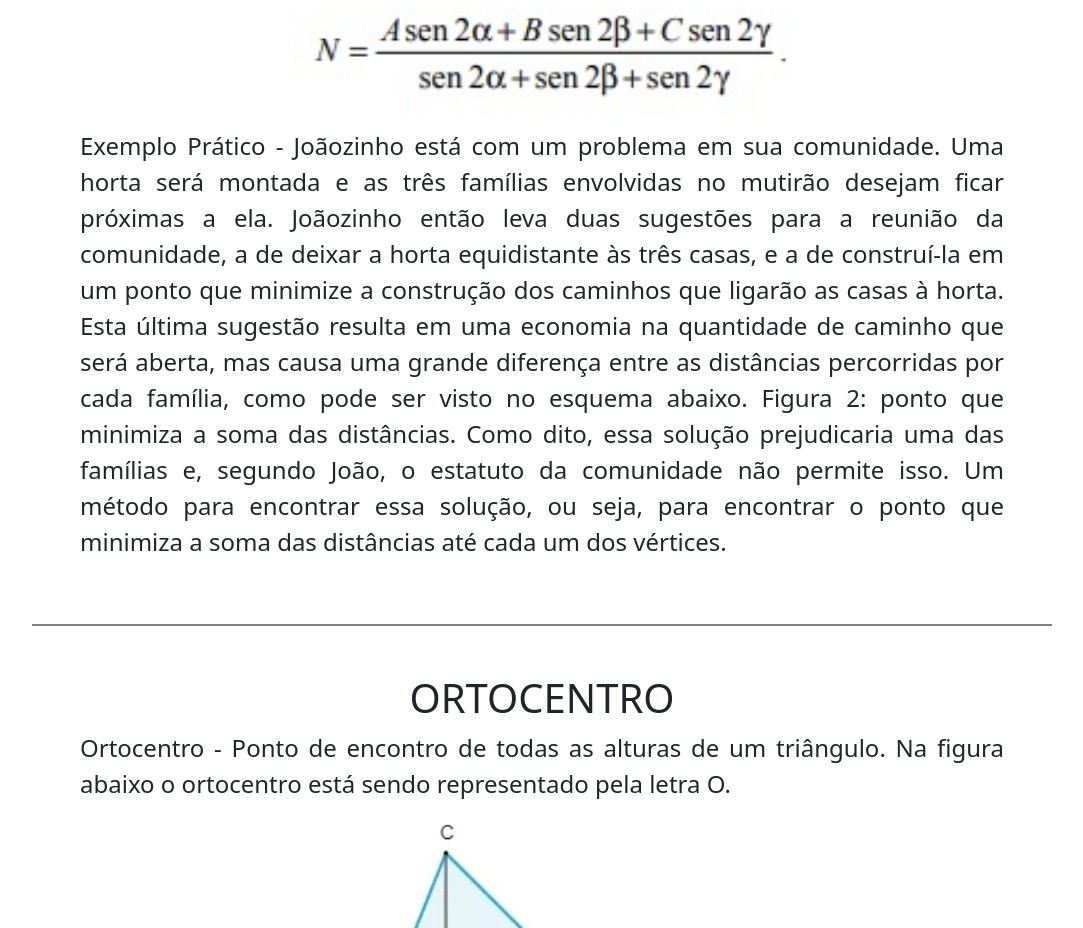
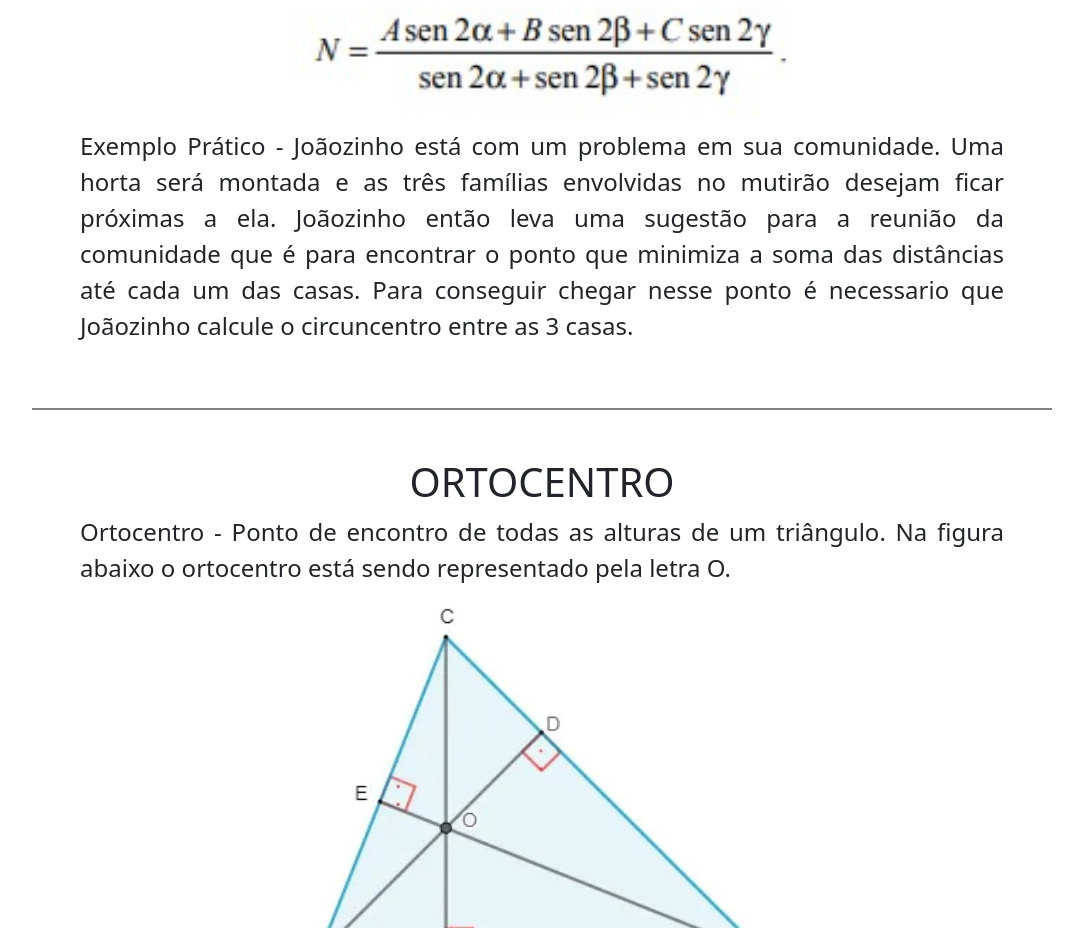
Before and after one commit to WilkerSebastian/pontos-notaveis-triangulo, a website: page index.html in a window 1280 px wide. Shown: the part 7780-8708 px from the top of the page, without its empty margins (98-1181 px from the left). Drawn offline with Linux system fonts and the light colour scheme.

Commit message:
Update index.html

```diff
--- a/index.html
+++ b/index.html
@@ -142,14 +142,9 @@
             </p>
             <img src="./img/FormulaCircuncentro.png" class="img_conteudo img-fluid">
             <p>Exemplo Prático - Joãozinho está com um problema em sua comunidade. Uma horta será montada e as três
-                famílias envolvidas no mutirão desejam ficar próximas a ela. Joãozinho então leva duas sugestões para a
-                reunião da comunidade, a de deixar a horta equidistante às três casas, e a de construí-la em um ponto
-                que minimize a construção dos caminhos que ligarão as casas à horta. Esta última sugestão resulta em uma
-                economia na quantidade de caminho que será aberta, mas causa uma grande diferença entre as distâncias
-                percorridas por cada família, como pode ser visto no esquema abaixo. Figura 2: ponto que minimiza a soma
-                das distâncias. Como dito, essa solução prejudicaria uma das famílias e, segundo João, o estatuto da
-                comunidade não permite isso. Um método para encontrar essa solução, ou seja, para encontrar o ponto que
-                minimiza a soma das distâncias até cada um dos vértices.</p>
+                famílias envolvidas no mutirão desejam ficar próximas a ela. Joãozinho então leva uma sugestão para a
+                reunião da comunidade que é para encontrar o ponto que minimiza a soma das distâncias até cada um das casas.
+                Para conseguir chegar nesse ponto é necessario que Joãozinho calcule o circuncentro entre as 3 casas.</p>
         </section>
 
         <section class="fs-4 lh-base mx-5 px-5 py-5 conteudo linha">
```
